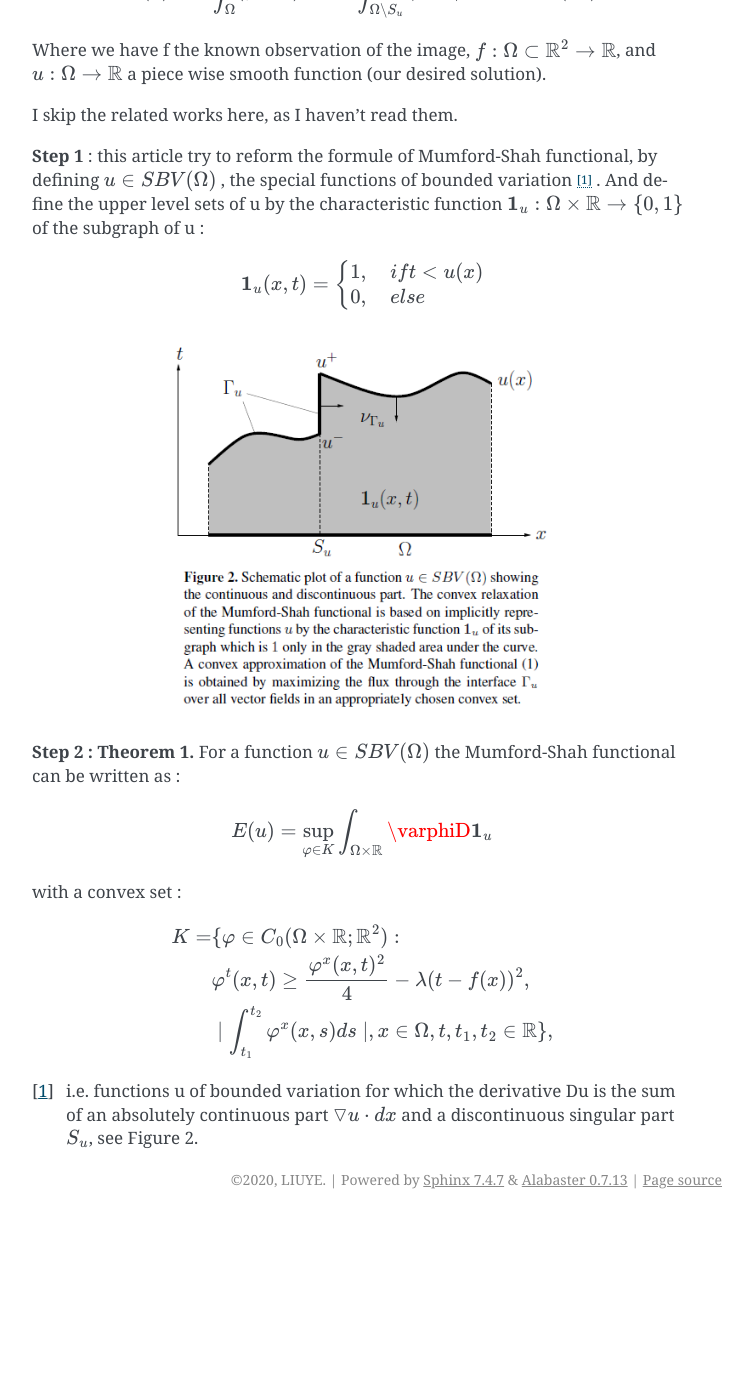
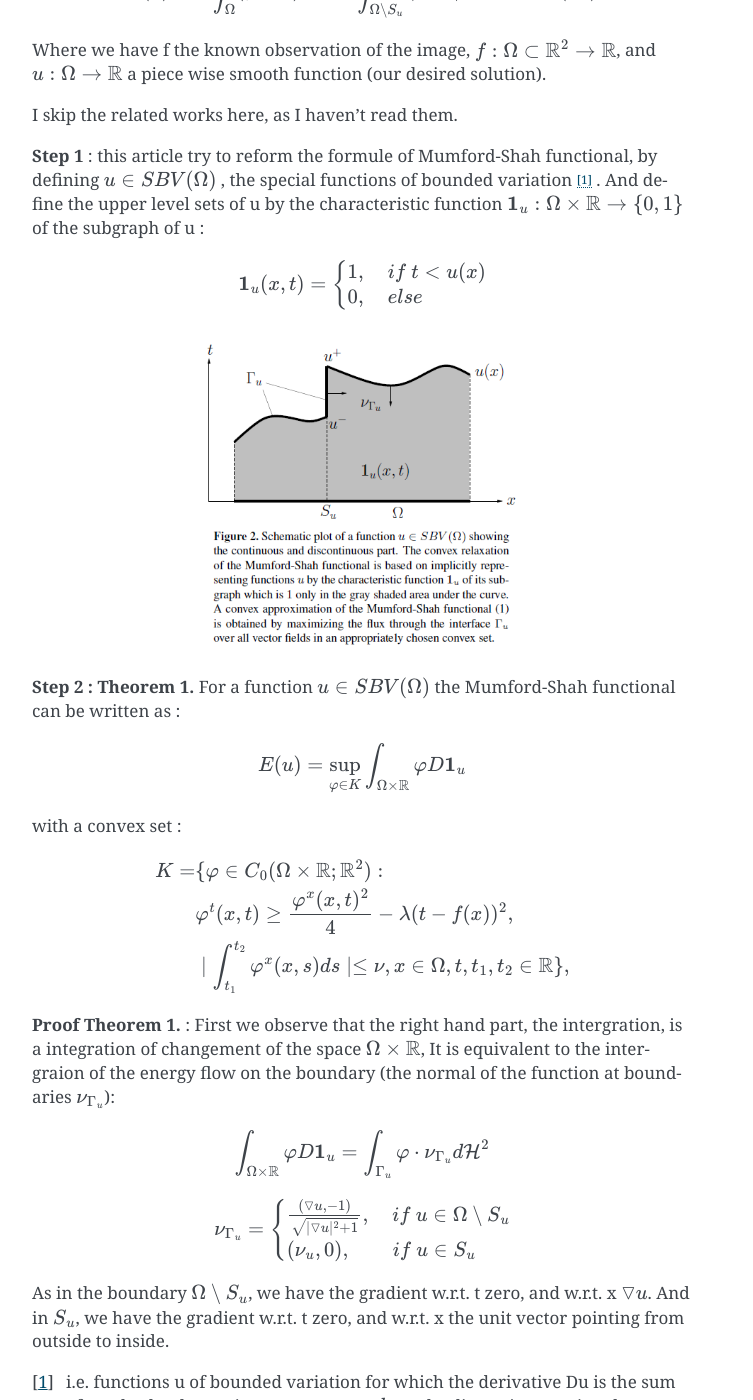
Before and after one commit to gggliuye/cvx_learning, a Sphinx documentation site: the page built from docs/PaperRead/PrimalDualMumford.rst, in a window 1280 px wide and 1400 px high, scrolled down 2133 px. Shown: the whole window, without its empty margins (388-1141 px from the left). Built offline with Sphinx 7.4.7, drawn with Linux system fonts in a browser that asks for light colours; before the commit the page ends 3352 px from its top, so only the background shows below that.

Commit message:
Update PrimalDualMumford.rst

```diff
--- a/docs/PaperRead/PrimalDualMumford.rst
+++ b/docs/PaperRead/PrimalDualMumford.rst
@@ -88,18 +88,18 @@ I skip the related works here, as I haven't read them.
 And define the upper level sets of u by the characteristic function :math:`\mathbf{1}_{u} : \Omega \times \mathbb{R}\to \{0,1\}` of the subgraph of u :
 
 .. math::
-  \mathbf{1}_{u}(x,t) = \begin{cases} 1, \quad if t < u(x) \\
+  \mathbf{1}_{u}(x,t) = \begin{cases} 1, \quad if \ t < u(x) \\
   0, \quad else \end{cases}
 
 .. image:: images/sbv.PNG
    :align: center
-   :width: 60%
+   :width: 50%
 
 **Step 2 : Theorem 1.** For a function :math:`u\in SBV(\Omega)` the Mumford-Shah functional can be
 written as :
 
 .. math::
-  E(u) = \sup_{\varphi \in K}\int_{\Omega\times \mathbb{R}}\varphiD\mathbf{1}_{u}
+  E(u) = \sup_{\varphi \in K}\int_{\Omega\times \mathbb{R}}\varphi D\mathbf{1}_{u}
 
 with a convex set :
 
@@ -107,7 +107,22 @@ with a convex set :
   \begin{align}
   K = & \{  \varphi\in C_{0}(\Omega\times \mathbb{R}; \mathbb{R}^{2}): \\
   & \varphi^{t}(x,t) \ge \frac{\varphi^{x}(x,t)^{2}}{4} - \lambda (t-f(x))^{2}, \\
-  &\mid \int_{t_{1}}^{t_{2}} \varphi^{x}(x,s)ds \mid , x\in \Omega , t, t_{1}, t_{2}\in \mathbb{R} \},
+  &\mid \int_{t_{1}}^{t_{2}} \varphi^{x}(x,s)ds \mid \le \nu , x\in \Omega , t, t_{1}, t_{2}\in \mathbb{R} \},
   \end{align}
 
+**Proof Theorem 1.** : First we observe that the right hand part, the intergration, is a integration of changement of the space :math:`\Omega\times \mathbb{R}`,
+It is equivalent to the intergraion of the energy flow on the boundary (the normal of the function at boundaries :math:`\nu_{\Gamma_{u}}`):
+
+.. math::
+  \int_{\Omega\times \mathbb{R}}\varphi D\mathbf{1}_{u} = \int_{\Gamma_{u}}\varphi\cdot \nu_{\Gamma_{u}}d\mathcal{H}^{2}
+
+.. math::
+  \nu_{\Gamma_{u}} = \begin{cases}
+  \frac{(\triangledown u, -1)}{\sqrt{\mid\triangledown u \mid^{2} +1}}, \quad if\ u \in \Omega\setminus S_{u} \\
+  (\nu_{u},0), \quad \quad if\ u \in S_{u}
+  \end{cases}
+
+As in the boundary :math:`\Omega\setminus S_{u}`, we have the gradient w.r.t. t zero, and w.r.t. x :math:`\triangledown u`. And in :math:`S_{u}`, we have
+the gradient w.r.t. t zero, and w.r.t. x the unit vector pointing from outside to inside.
+
 .. [1] i.e. functions u of bounded variation for which the derivative Du is the sum of an absolutely  continuous part :math:`\triangledown u \cdot dx` and a discontinuous singular part :math:`S_{u}`, see Figure 2.
```
